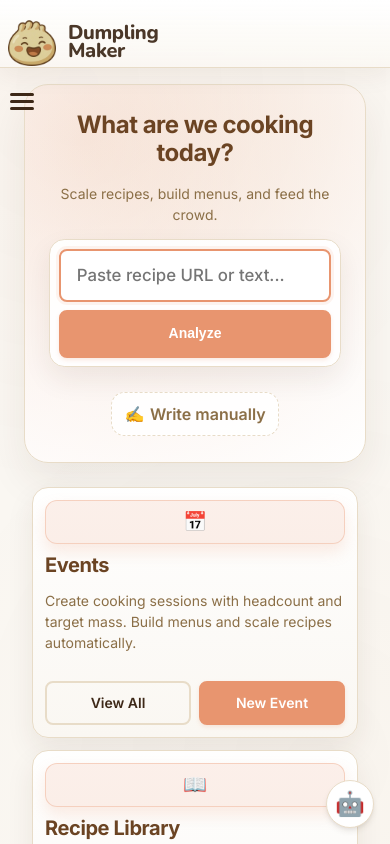
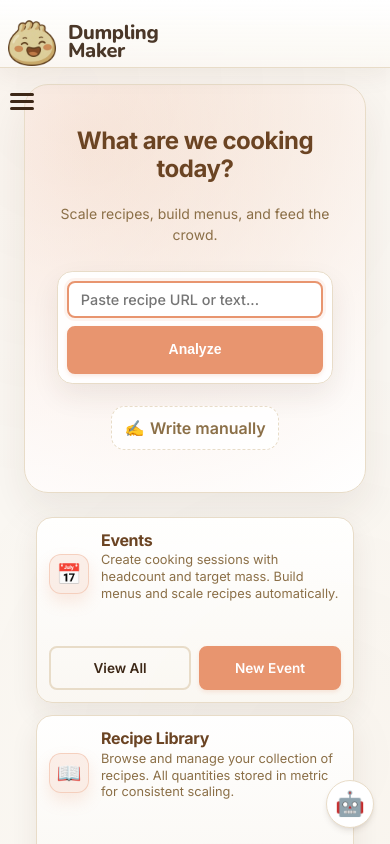
Before and after one commit to liminm/recipe-scaler-formatter, a Next.js app: page / in a window 390 px wide. Shown: the top 844 px of the page. Built offline with nearby package versions, Linux system fonts and the light colour scheme.

Commit message:
Add compact mobile styles - smaller headings, tighter spacing, hide Kitchen Wisdom on mobile

```diff
--- a/src/app/globals.css
+++ b/src/app/globals.css
@@ -3072,3 +3072,143 @@ body.chili-mode .nav-link.active {
     display: none !important;
   }
 }
+
+/* ============================================
+   COMPACT MOBILE STYLES
+   ============================================ */
+
+@media (max-width: 768px) {
+
+  /* === Hero Section - Compact === */
+  .hero-title {
+    font-size: 1.5rem !important;
+    margin-bottom: 0.25rem !important;
+  }
+
+  .hero-subtitle {
+    font-size: 0.875rem !important;
+    margin-bottom: 0.75rem !important;
+  }
+
+  .hero-shell {
+    padding: 1rem !important;
+  }
+
+  .hero-search {
+    gap: 0.5rem !important;
+  }
+
+  .hero-input {
+    padding: 0.625rem 0.75rem !important;
+    font-size: 0.9rem !important;
+  }
+
+  .hero-submit {
+    padding: 0.625rem 1rem !important;
+  }
+
+  .hero-manual {
+    margin-top: 0.5rem !important;
+  }
+
+  /* === Home Cards - Compact === */
+  .home-grid {
+    gap: 0.75rem !important;
+    padding: 0 0.75rem !important;
+  }
+
+  .home-card {
+    padding: 0.75rem !important;
+  }
+
+  .home-card-top {
+    flex-direction: row !important;
+    align-items: center !important;
+    gap: 0.75rem !important;
+    margin-bottom: 0.5rem !important;
+  }
+
+  /* Hide large icon badges on mobile */
+  .home-card .icon-badge {
+    width: 40px !important;
+    height: 40px !important;
+    font-size: 1.25rem !important;
+    flex-shrink: 0;
+  }
+
+  .home-card h2 {
+    font-size: 1rem !important;
+    margin-bottom: 0.125rem !important;
+  }
+
+  .home-card p.text-muted {
+    font-size: 0.8rem !important;
+    line-height: 1.3 !important;
+  }
+
+  .home-card-actions {
+    gap: 0.5rem !important;
+    margin-top: 0.5rem !important;
+  }
+
+  .home-card-actions .btn {
+    padding: 0.5rem 0.75rem !important;
+    font-size: 0.85rem !important;
+  }
+
+  /* === Hide Kitchen Wisdom on Mobile === */
+  .kitchen-wisdom-card {
+    display: none !important;
+  }
+
+  /* === General Compact Styles === */
+  .card {
+    padding: 0.75rem !important;
+  }
+
+  .library-hero {
+    padding: 1rem !important;
+  }
+
+  .library-hero h1 {
+    font-size: 1.5rem !important;
+  }
+
+  .library-hero p {
+    font-size: 0.875rem !important;
+  }
+
+  /* Compact stats on recipes page */
+  .hero-stats {
+    gap: 0.5rem !important;
+  }
+
+  .stat-card {
+    padding: 0.5rem !important;
+  }
+
+  .stat-card strong {
+    font-size: 1.25rem !important;
+  }
+
+  /* Recipe/Event cards compact */
+  .recipe-card {
+    padding: 0.75rem !important;
+  }
+
+  .recipe-card h3 {
+    font-size: 1rem !important;
+  }
+
+  /* Form controls compact */
+  .input-field {
+    padding: 0.5rem 0.75rem !important;
+    font-size: 0.9rem !important;
+  }
+
+  /* Buttons compact */
+  .btn {
+    padding: 0.5rem 1rem !important;
+    font-size: 0.875rem !important;
+  }
+}
```
